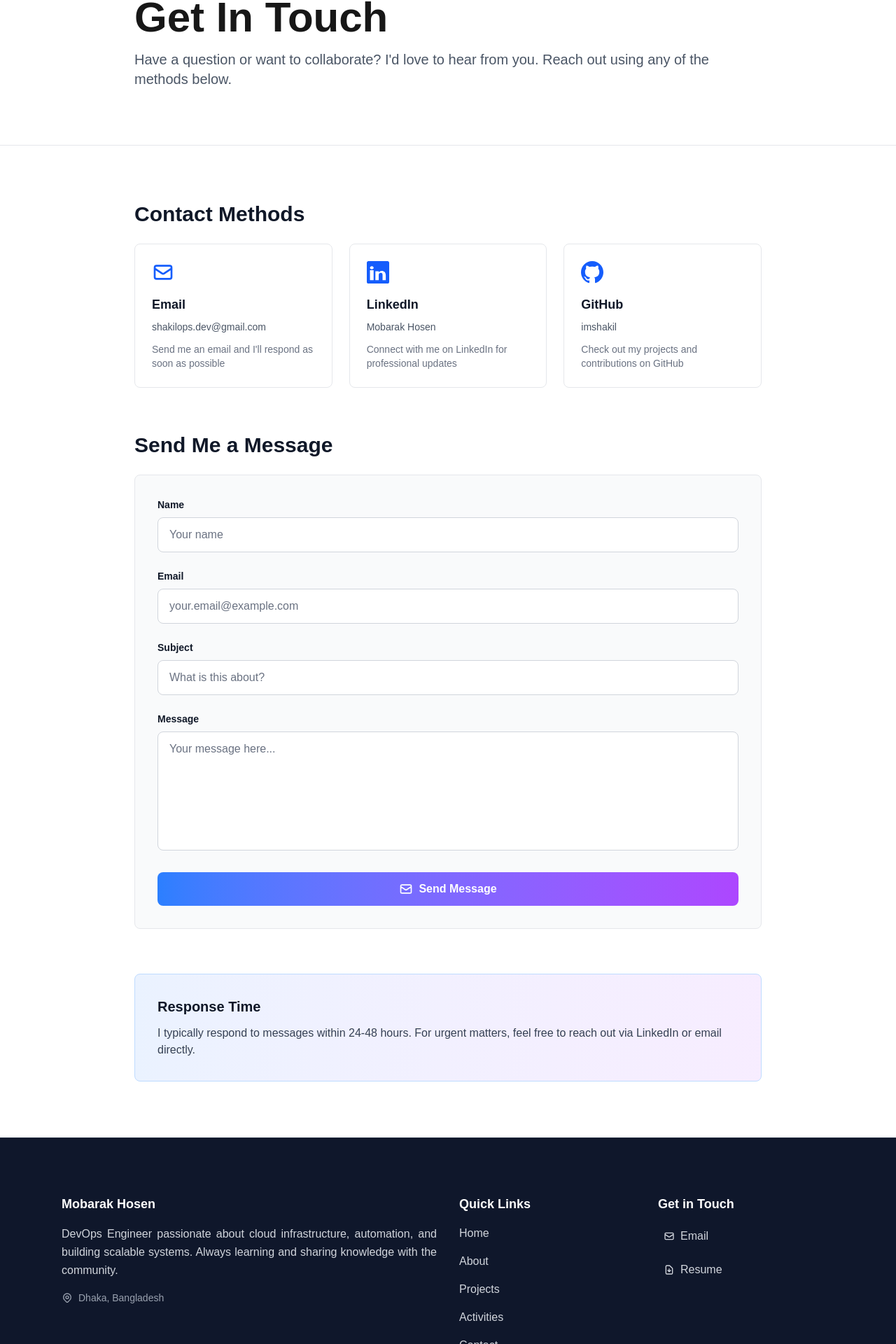
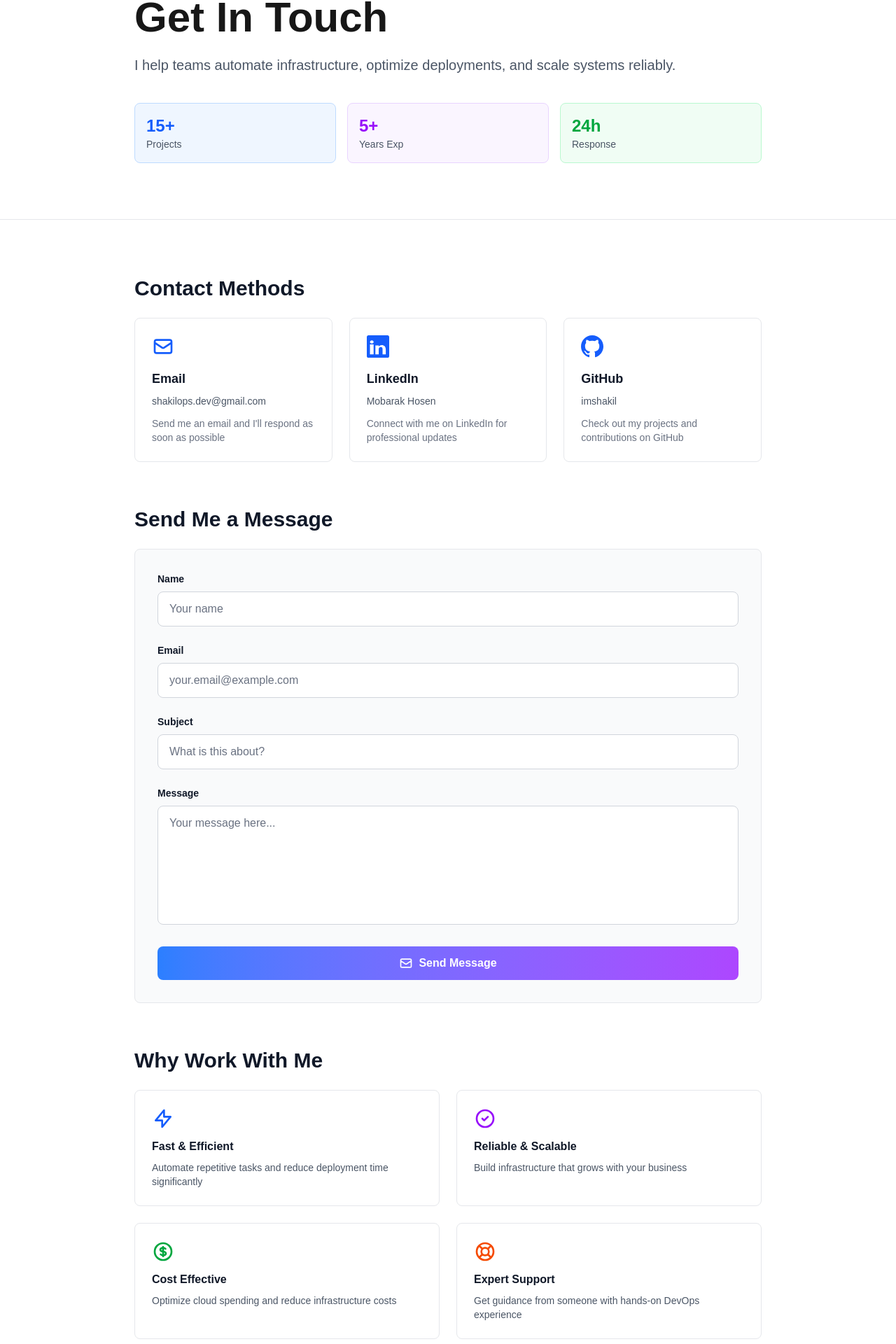
Before and after one commit to imShakil/imshakil.github.io, a Next.js app in the folder site/: page /contact in a window 1280 px wide. Shown: the part 158-2078 px from the top of the page at 70% size. Built offline with nearby package versions, Linux system fonts and the light colour scheme; no server answers.

Commit message:
updated contact page

```diff
--- a/site/src/app/layout.tsx
+++ b/site/src/app/layout.tsx
@@ -3,6 +3,7 @@ import { Geist, Geist_Mono } from "next/font/google";
 import Navigation from "@/components/Navigation";
 import RouteLoader from "@/components/RouteLoader";
 import GoogleAnalytics from "@/components/GoogleAnalytics";
+import HireMe from "@/components/HireMe";
 import "./globals.css";
 
 const geistSans = Geist({
@@ -87,6 +88,7 @@ export default function RootLayout({
         <GoogleAnalytics />
         <RouteLoader />
         <Navigation />
+        <HireMe />
         {children}
       </body>
     </html>
--- a/site/src/components/ContactContent.tsx
+++ b/site/src/components/ContactContent.tsx
@@ -110,11 +110,27 @@ export default function ContactContent() {
     <main className="min-h-screen bg-white dark:bg-slate-950 flex flex-col">
       {/* Header */}
       <section className="py-20 px-6 md:px-20 border-b border-gray-200 dark:border-slate-800">
-        <div className="max-w-4xl mx-auto space-y-4 slide-in-up">
+        <div className="max-w-4xl mx-auto space-y-6 slide-in-up">
           <h1 className="text-5xl md:text-6xl font-bold gradient-text">Get In Touch</h1>
           <p className="text-xl text-gray-600 dark:text-gray-300">
-            Have a question or want to collaborate? I&apos;d love to hear from you. Reach out using any of the methods below.
+            I help teams automate infrastructure, optimize deployments, and scale systems reliably.
           </p>
+
+          {/* Quick Stats */}
+          <div className="grid grid-cols-3 gap-4 pt-4">
+            <div className="p-4 rounded-lg bg-blue-50 dark:bg-blue-500/10 border border-blue-200 dark:border-blue-500/30">
+              <div className="text-2xl font-bold text-blue-600 dark:text-blue-400">15+</div>
+              <div className="text-sm text-gray-600 dark:text-gray-400">Projects</div>
+            </div>
+            <div className="p-4 rounded-lg bg-purple-50 dark:bg-purple-500/10 border border-purple-200 dark:border-purple-500/30">
+              <div className="text-2xl font-bold text-purple-600 dark:text-purple-400">5+</div>
+              <div className="text-sm text-gray-600 dark:text-gray-400">Years Exp</div>
+            </div>
+            <div className="p-4 rounded-lg bg-green-50 dark:bg-green-500/10 border border-green-200 dark:border-green-500/30">
+              <div className="text-2xl font-bold text-green-600 dark:text-green-400">24h</div>
+              <div className="text-sm text-gray-600 dark:text-gray-400">Response</div>
+            </div>
+          </div>
         </div>
       </section>
 
@@ -153,7 +169,7 @@ export default function ContactContent() {
               {submitted && (
                 <div className="p-4 rounded-lg bg-green-50 dark:bg-green-500/10 border border-green-200 dark:border-green-500/30">
                   <p className="text-green-800 dark:text-green-300 font-semibold">
-                    ✓ Thank you! Your message has been sent successfully. I&apos;ll get back to you soon!
+                    ✓ Thank you! Your message has been sent successfully. I'll get back to you soon!
                   </p>
                 </div>
               )}
@@ -258,12 +274,63 @@ export default function ContactContent() {
             </form>
           </div>
 
-          {/* Additional Info */}
+          {/* Why Hire Me */}
+          <div className="space-y-6">
+            <h2 className="text-3xl font-bold text-gray-900 dark:text-white">Why Work With Me</h2>
+            <div className="grid md:grid-cols-2 gap-6">
+              <div className="p-6 rounded-lg border border-gray-200 dark:border-slate-700">
+                <div className="text-blue-600 dark:text-blue-400 mb-3">
+                  <svg className="w-8 h-8" fill="none" stroke="currentColor" viewBox="0 0 24 24">
+                    <path strokeLinecap="round" strokeLinejoin="round" strokeWidth={2} d="M13 10V3L4 14h7v7l9-11h-7z" />
+                  </svg>
+                </div>
+                <h3 className="font-semibold text-gray-900 dark:text-white mb-2">Fast & Efficient</h3>
+                <p className="text-sm text-gray-600 dark:text-gray-400">Automate repetitive tasks and reduce deployment time significantly</p>
+              </div>
+              <div className="p-6 rounded-lg border border-gray-200 dark:border-slate-700">
+                <div className="text-purple-600 dark:text-purple-400 mb-3">
+                  <svg className="w-8 h-8" fill="none" stroke="currentColor" viewBox="0 0 24 24">
+                    <path strokeLinecap="round" strokeLinejoin="round" strokeWidth={2} d="M9 12l2 2 4-4m6 2a9 9 0 11-18 0 9 9 0 0118 0z" />
+                  </svg>
+                </div>
+                <h3 className="font-semibold text-gray-900 dark:text-white mb-2">Reliable & Scalable</h3>
+                <p className="text-sm text-gray-600 dark:text-gray-400">Build infrastructure that grows with your business</p>
+              </div>
+              <div className="p-6 rounded-lg border border-gray-200 dark:border-slate-700">
+                <div className="text-green-600 dark:text-green-400 mb-3">
+                  <svg className="w-8 h-8" fill="none" stroke="currentColor" viewBox="0 0 24 24">
+                    <path strokeLinecap="round" strokeLinejoin="round" strokeWidth={2} d="M12 8c-1.657 0-3 .895-3 2s1.343 2 3 2 3 .895 3 2-1.343 2-3 2m0-8c1.11 0 2.08.402 2.599 1M12 8V7m0 1v8m0 0v1m0-1c-1.11 0-2.08-.402-2.599-1M21 12a9 9 0 11-18 0 9 9 0 0118 0z" />
+                  </svg>
+                </div>
+                <h3 className="font-semibold text-gray-900 dark:text-white mb-2">Cost Effective</h3>
+                <p className="text-sm text-gray-600 dark:text-gray-400">Optimize cloud spending and reduce infrastructure costs</p>
+              </div>
+              <div className="p-6 rounded-lg border border-gray-200 dark:border-slate-700">
+                <div className="text-orange-600 dark:text-orange-400 mb-3">
+                  <svg className="w-8 h-8" fill="none" stroke="currentColor" viewBox="0 0 24 24">
+                    <path strokeLinecap="round" strokeLinejoin="round" strokeWidth={2} d="M18.364 5.636l-3.536 3.536m0 5.656l3.536 3.536M9.172 9.172L5.636 5.636m3.536 9.192l-3.536 3.536M21 12a9 9 0 11-18 0 9 9 0 0118 0zm-5 0a4 4 0 11-8 0 4 4 0 018 0z" />
+                  </svg>
+                </div>
+                <h3 className="font-semibold text-gray-900 dark:text-white mb-2">Expert Support</h3>
+                <p className="text-sm text-gray-600 dark:text-gray-400">Get guidance from someone with hands-on DevOps experience</p>
+              </div>
+            </div>
+          </div>
+
+          {/* Schedule Call */}
           <div className="p-8 rounded-lg bg-gradient-to-r from-blue-500/10 to-purple-500/10 border border-blue-200 dark:border-blue-500/30">
-            <h3 className="text-xl font-semibold text-gray-900 dark:text-white mb-3">Response Time</h3>
-            <p className="text-gray-700 dark:text-gray-300">
-              I typically respond to messages within 24-48 hours. For urgent matters, feel free to reach out via LinkedIn or email directly.
+            <h3 className="text-xl font-semibold text-gray-900 dark:text-white mb-3">Want to discuss your project?</h3>
+            <p className="text-gray-700 dark:text-gray-300 mb-4">
+              Schedule a quick call to explore how I can help your team.
             </p>
+            <a
+              href="https://calendly.com/meet-with-mobarak-hosen-shakil/30min"
+              target="_blank"
+              rel="noopener noreferrer"
+              className="inline-block px-6 py-2 rounded-lg bg-blue-600 hover:bg-blue-700 text-white font-semibold transition-all"
+            >
+              Schedule a Call
+            </a>
           </div>
         </div>
       </section>
--- /dev/null
+++ b/site/src/components/HireMe.tsx
@@ -0,0 +1,20 @@
+'use client';
+
+import Link from 'next/link';
+import { usePathname } from 'next/navigation';
+
+export default function HireMe() {
+  const pathname = usePathname();
+
+  if (pathname === '/contact') return null;
+
+  return (
+    <Link
+      href="/contact"
+      className="fixed bottom-8 right-8 px-6 py-3 bg-white dark:bg-slate-900 text-blue-600 dark:text-blue-400 rounded-lg font-semibold border border-blue-200 dark:border-blue-500/30 hover:border-blue-400 dark:hover:border-blue-400 hover:shadow-xl hover:shadow-blue-500/20 transition-all duration-300 z-40 animate-pulse flex items-center gap-2"
+    >
+      <span className="w-2 h-2 bg-green-500 rounded-full animate-pulse"></span>
+      Hire Me
+    </Link>
+  );
+}
```
